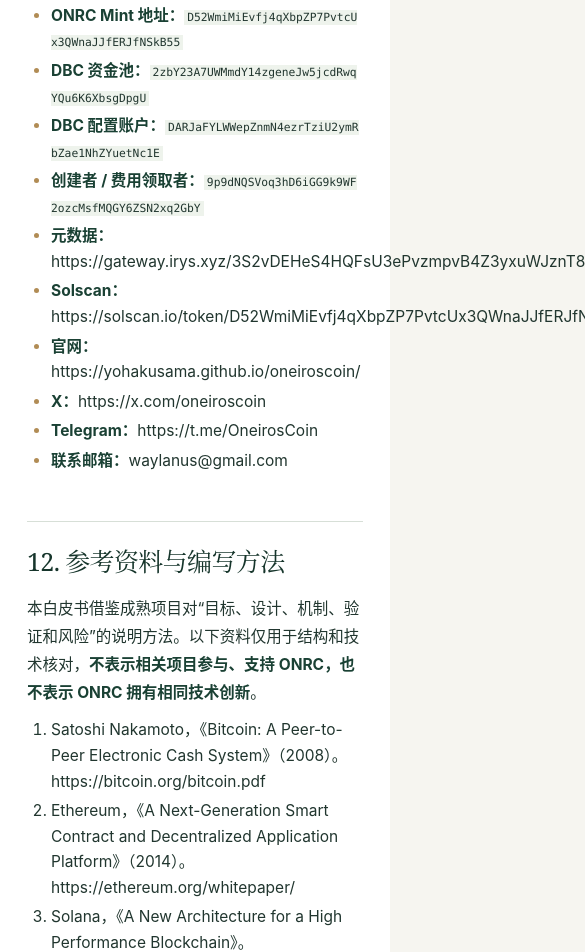
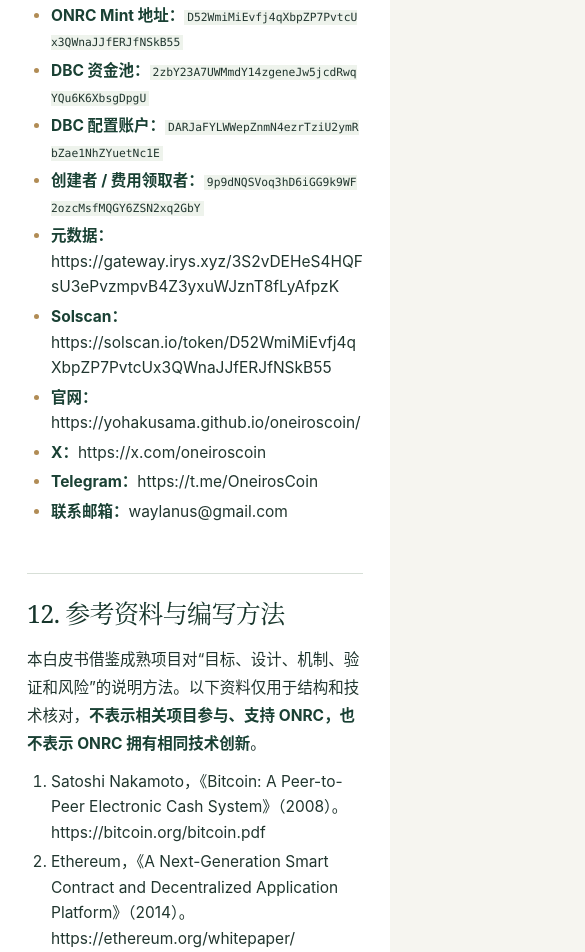
Before and after one commit to YohakuSama/oneiroscoin, a plain HTML site: page whitepaper/zh/index.html in a window 390 px wide. Shown: the part 9060-10012 px from the top of the page, 585 px wide, since content can reach past the window. Drawn offline with Linux system fonts and the light colour scheme.

Commit message:
Fix mobile whitepaper layout for long URLs and references

```diff
--- a/whitepaper/zh/index.html
+++ b/whitepaper/zh/index.html
@@ -33,8 +33,8 @@ nav .actions{display:flex;align-items:center;gap:20px;flex-wrap:wrap} nav .actio
 .article{padding:13px 65px 65px}
 .article h2{margin:48px 0 18px;font:normal 30px/1.22 Georgia,"Noto Serif CJK SC",serif;letter-spacing:-.025em;color:#16352b;border-top:1px solid #d7dfd7;padding-top:24px;break-after:avoid;page-break-after:avoid}
 .article h3{font:600 17px/1.4 "Inter","Segoe UI",Arial,"Noto Sans CJK SC",sans-serif;color:#1c473a;margin:24px 0 10px;break-after:avoid;page-break-after:avoid}
-.article p{margin:11px 0;line-height:1.8}.article strong{color:#1a4134}
-.article ul,.article ol{padding-left:24px;margin:10px 0}.article li{margin:4px 0;line-height:1.65}.article ul li::marker{color:#b18c55}
+.article p{margin:11px 0;line-height:1.8;overflow-wrap:anywhere}.article strong{color:#1a4134}
+.article ul,.article ol{padding-left:24px;margin:10px 0}.article li{margin:4px 0;line-height:1.65;overflow-wrap:anywhere;word-break:break-word}.article ul li::marker{color:#b18c55}
 .article table{border-collapse:collapse;width:100%;font-size:12.3px;line-height:1.55;margin:20px 0 23px;table-layout:fixed}
 .article th{background:#123b2b;color:#f8f4e8;font-weight:600;text-align:left;vertical-align:middle}
 .article td{background:#fbfdf9;vertical-align:top}
```
